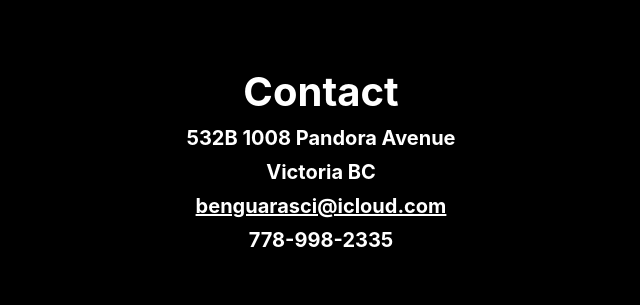
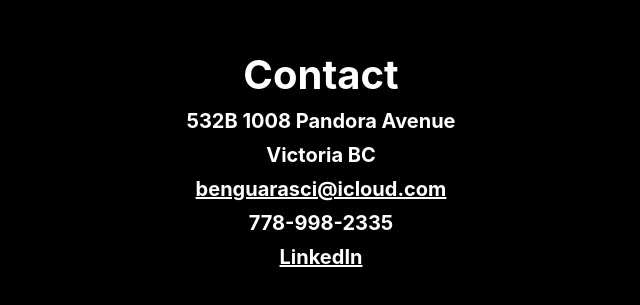
Before and after one commit to benguarasci/ben.com, a React (Create React App) app: page / in a window 1280 px wide. Shown: the part 4892-5197 px from the top of the page, without its empty margins (319-959 px from the left). Built offline with nearby package versions, Linux system fonts and the light colour scheme.

Commit message:
add linked in

```diff
--- a/src/components/Home.jsx
+++ b/src/components/Home.jsx
@@ -385,6 +385,7 @@
                 <p className = "information">Victoria BC</p>
                 <a className='information' href="mailto:benguarasci@icloud.com">benguarasci@icloud.com</a>
                 <p className='information'>778-998-2335</p>
+                <a className='information' target="_blank" rel="noopener noreferrer" href="https://www.linkedin.com/in/ben-guarasci-829945167/">LinkedIn</a>
               </div>
             </div>
         </div>
```
